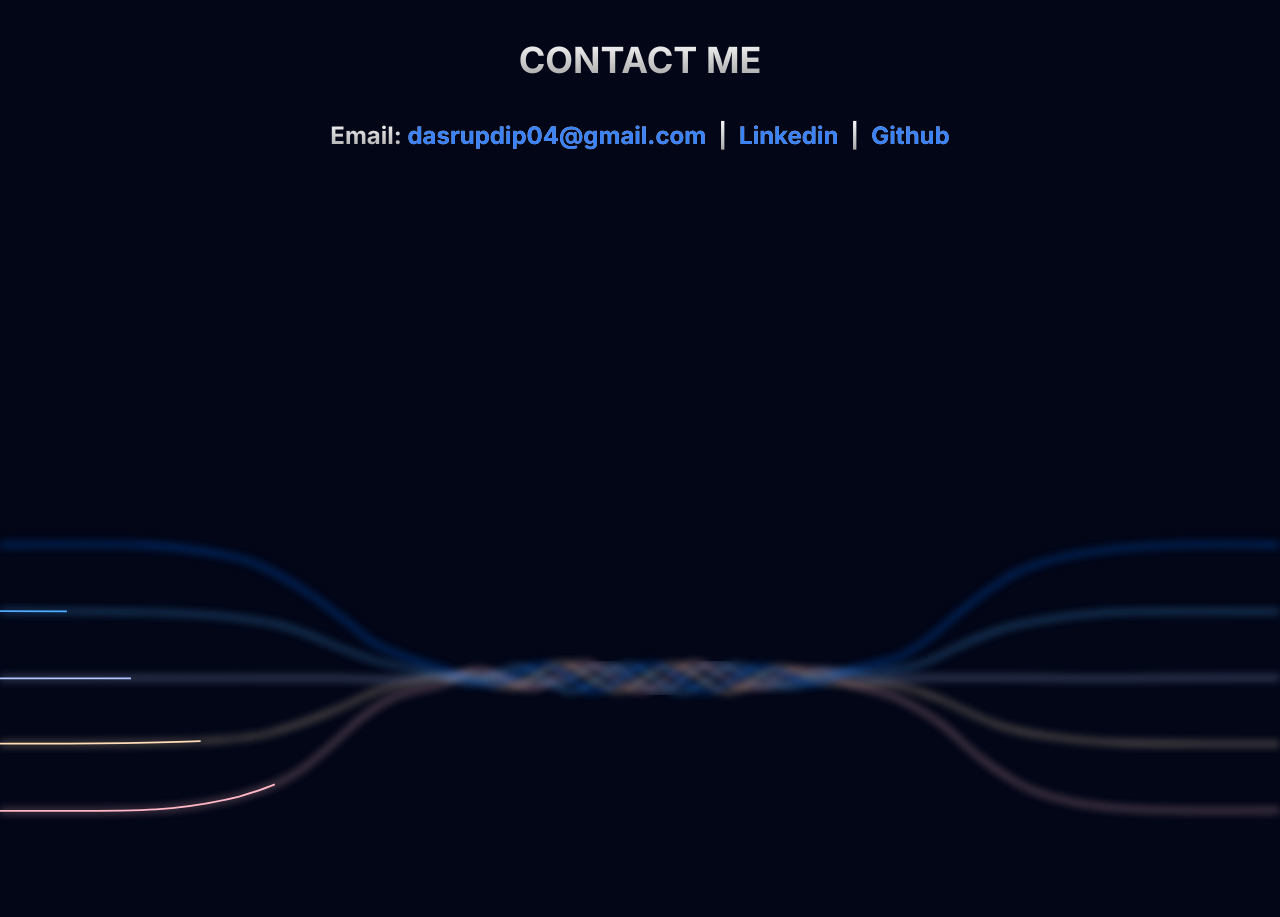
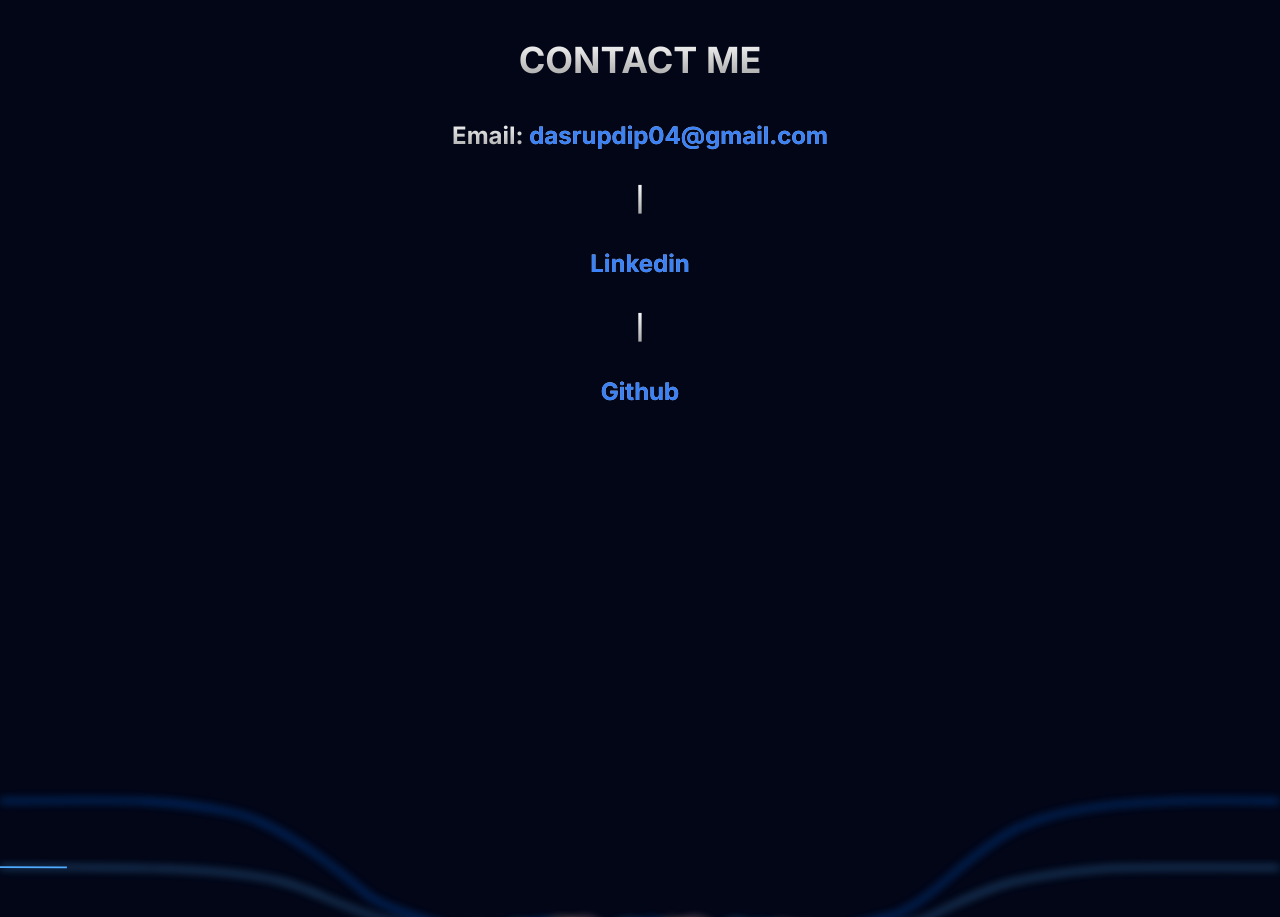
Before and after one commit to dasrupdip04/portfolio-rupdip, a Next.js app: page / in a window 1280 px wide. Shown: the part 3520-4437 px from the top of the page. Built offline with nearby package versions, Linux system fonts and the light colour scheme.

Commit message:
Update google-gemini-effect.tsx

```diff
--- a/src/components/ui/google-gemini-effect.tsx
+++ b/src/components/ui/google-gemini-effect.tsx
@@ -31,7 +31,7 @@
 
 
         <h1 className="text-3xl md:text-4xl font-bold text-center bg-clip-text text-transparent bg-gradient-to-b from-neutral-50 to-neutral-400 bg-opacity-50 mb-10">CONTACT ME</h1>
-        <div className="flex items-center justify-center gap-3">
+        <div className="flex sm:items-center sm:justify-center sm:gap-3 flex-col ">
             <span className="  text-xl md:text-2xl font-bold text-center bg-clip-text text-transparent bg-gradient-to-b from-neutral-50 to-neutral-400 bg-opacity-50 mb-5">Email: <a target="_blank" href="mailto:dasrupdip04@gmail.com" className="text-center text-blue-500 hover:text-blue-600"> dasrupdip04@gmail.com  </a> </span>
             <span className="text-xl md:text-2xl font-bold text-center bg-clip-text text-transparent bg-gradient-to-b from-neutral-50 to-neutral-400 bg-opacity-50 mb-5">|</span>
             <span className="  text-xl md:text-2xl font-bold text-center bg-clip-text text-transparent bg-gradient-to-b from-neutral-50 to-neutral-400 bg-opacity-50 mb-5"> <a target="_blank" href="https://www.linkedin.com/in/rupdip-das-aa5243291/" className="text-center text-blue-500 hover:text-blue-600"> Linkedin </a> </span>
```
